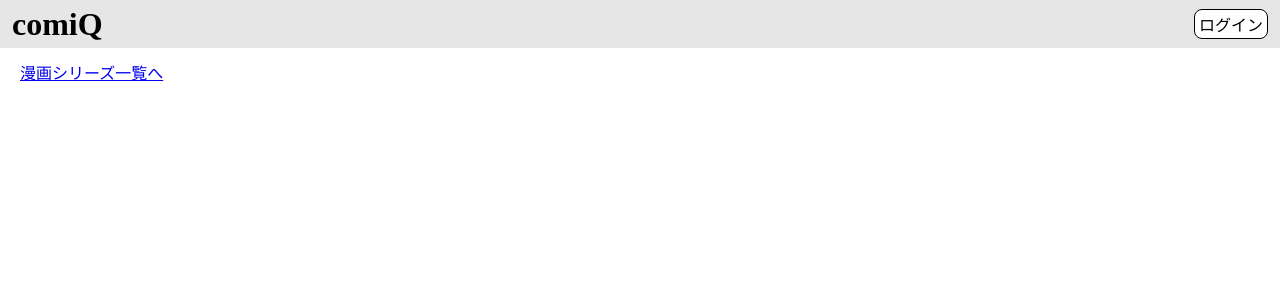
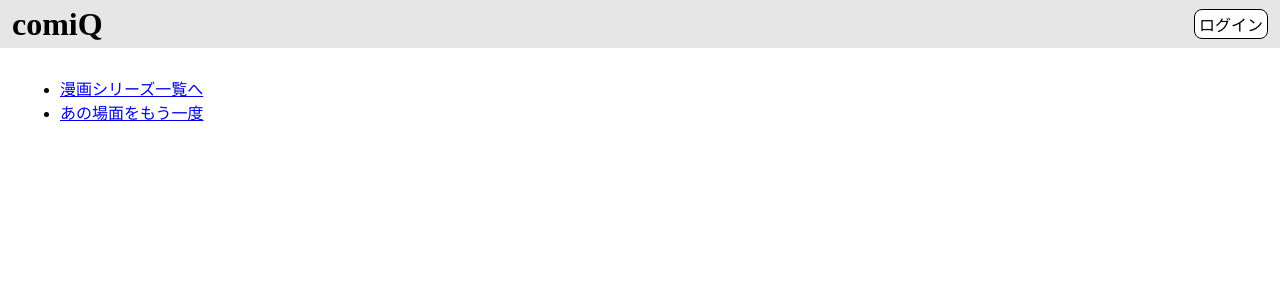
Before and after one commit to hackathon-22-digicon-team4/comiQ-UI, a Vue app: page / in a window 1280 px wide. Shown: the top 300 px of the page. Built offline with nearby package versions, Linux system fonts and the light colour scheme; no server answers.

Commit message:
add link

```diff
--- a/src/views/HomeView.vue
+++ b/src/views/HomeView.vue
@@ -2,7 +2,14 @@
 
 <template>
   <div :class="$style.container">
-    <router-link to="/bookSeries">漫画シリーズ一覧へ</router-link>
+    <ul>
+      <li>
+        <router-link to="/bookSeries">漫画シリーズ一覧へ</router-link>
+      </li>
+      <li>
+        <router-link to="/reread">あの場面をもう一度</router-link>
+      </li>
+    </ul>
   </div>
 </template>
 
```
